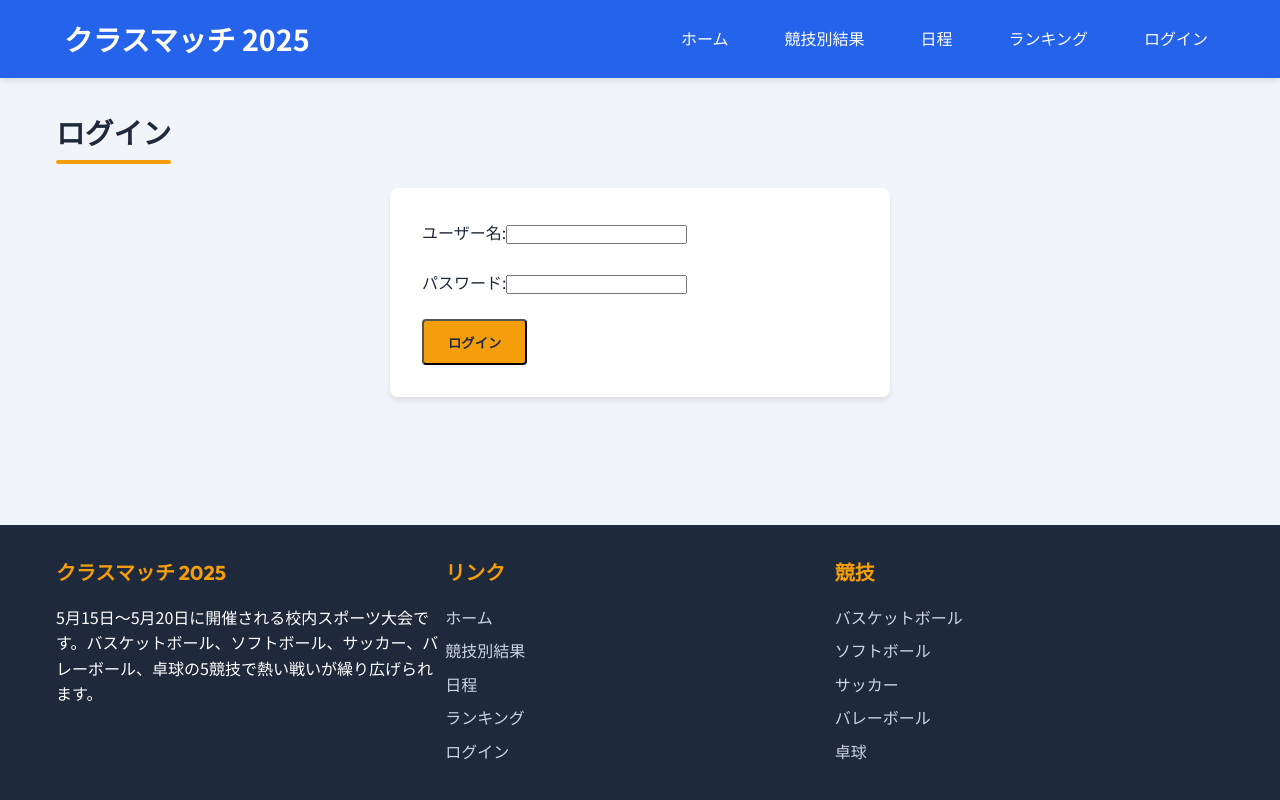
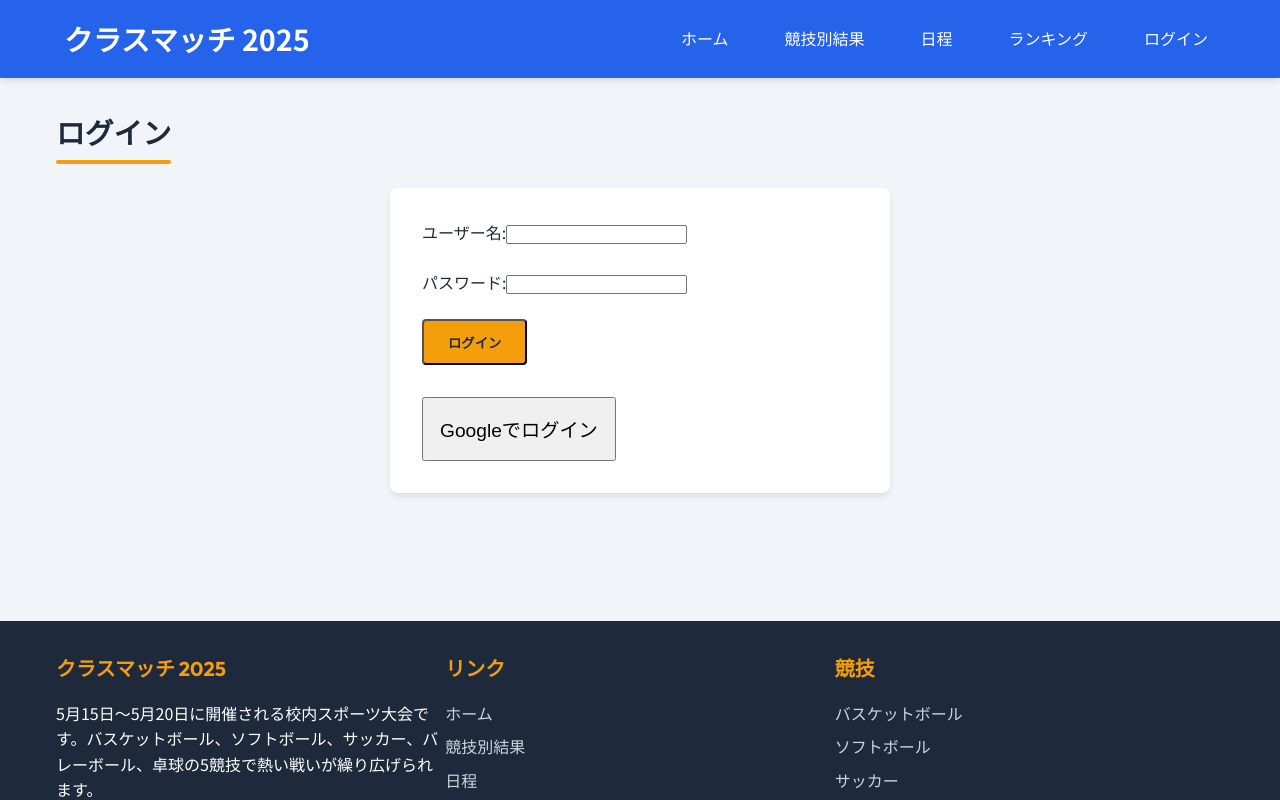
Before and after one commit to tetracontinental/classMatchSystem, a React (Vite) app in the folder class-match-react/: page /classMatchSystem/login in a window 1280 px wide. Shown: the top 800 px of the page. Built offline with nearby package versions, Linux system fonts and the light colour scheme; no server answers.

Commit message:
Initialize Supabase client and add dependencies for Supabase and gh-pages

```diff
--- a/class-match-react/src/pages/LoginPage.jsx
+++ b/class-match-react/src/pages/LoginPage.jsx
@@ -1,7 +1,12 @@
 import React from 'react';
 import '../index.css'; // Import the global CSS
+import { supabase } from '../supabaseClient';
 
 function LoginPage() {
+  const handleGoogleLogin = async () => {
+    await supabase.auth.signInWithOAuth({ provider: 'google' });
+  };
+
   return (
     <main>
       <div className="container">
@@ -19,6 +24,7 @@ function LoginPage() {
               </div>
               <button type="submit" className="btn">ログイン</button>
             </form>
+            <button onClick={handleGoogleLogin} style={{marginTop: '2rem', padding: '1rem', fontSize: '1.2rem'}}>Googleでログイン</button>
           </div>
         </section>
       </div>
--- /dev/null
+++ b/class-match-react/src/supabaseClient.js
@@ -0,0 +1,7 @@
+// Supabaseクライアント初期化用
+import { createClient } from '@supabase/supabase-js';
+
+const supabaseUrl = import.meta.env.VITE_SUPABASE_URL;
+const supabaseAnonKey = import.meta.env.VITE_SUPABASE_ANON_KEY;
+
+export const supabase = createClient(supabaseUrl, supabaseAnonKey);
```
Also changed, not shown: class-match-react/package.json (+5 -2 lines), package.json (added, +8 -0 lines), 1 other file (tests, documents, lock files or other folders).
